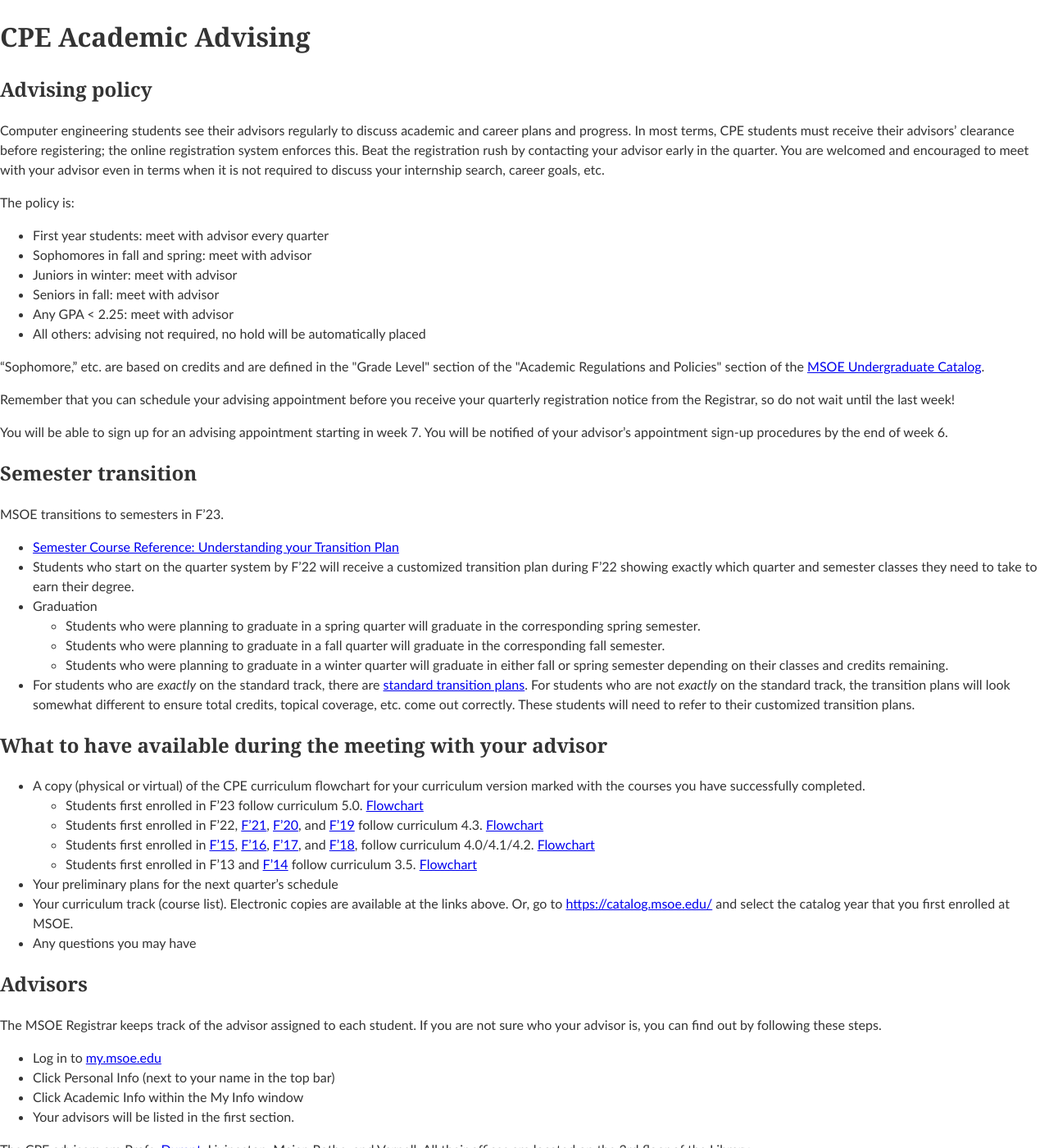
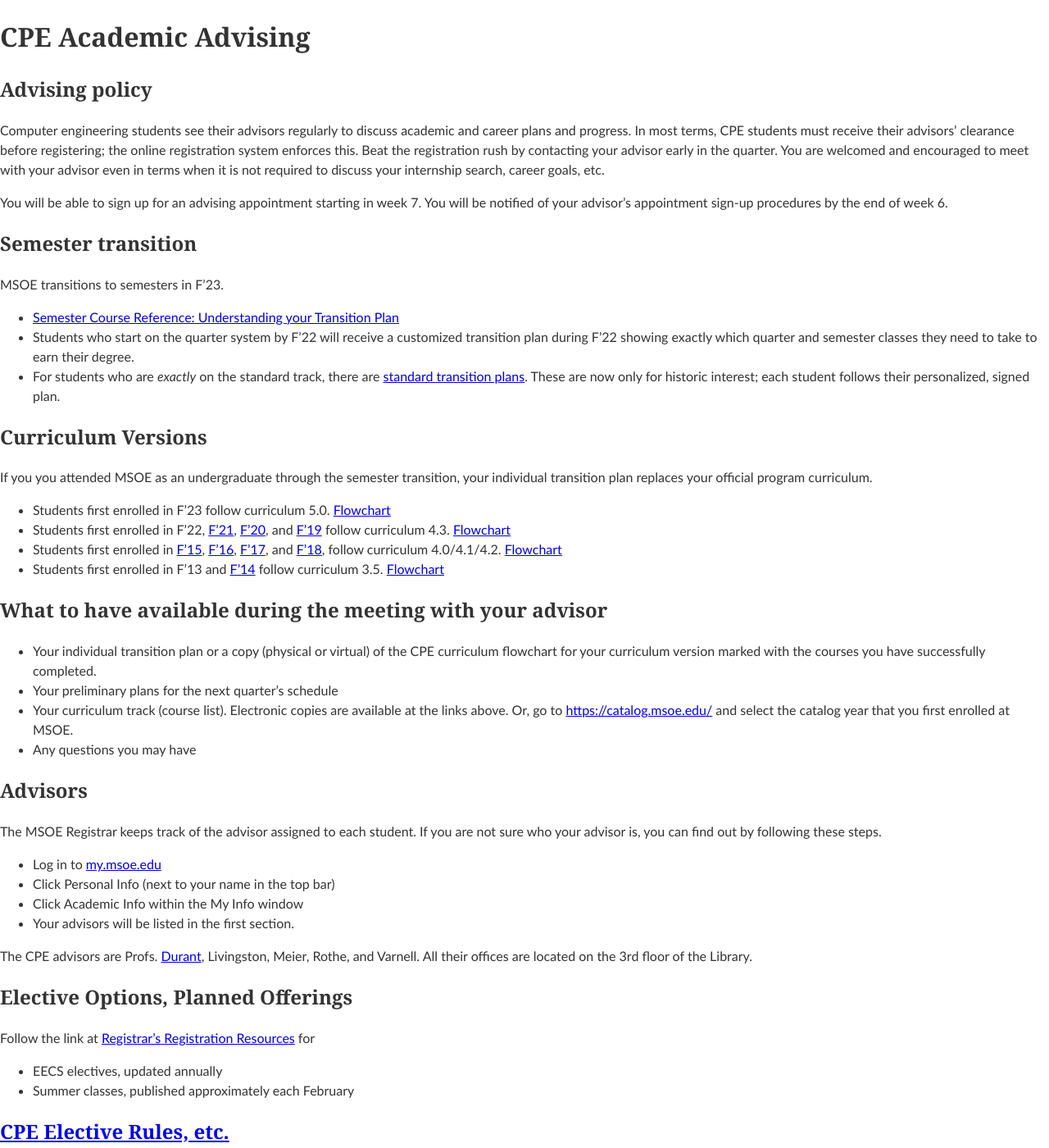
Before and after one commit to edurant/edurant.github.io, a Jekyll site: the page built from advising/index.md, in a window 1280 px wide and 1400 px high. Shown: the whole window at 82% size. Built offline with Jekyll 4.4.1, drawn with Linux system fonts in a browser that asks for light colours.

Commit message:
CPE advising: simplifications as we approach semesters; tweak s23 advising times

```diff
--- a/advising/index.md
+++ b/advising/index.md
@@ -1,49 +1,37 @@
 ---
 title: "CPE Academic Advising"
-date: 2023-01-18 16:05:30 -0600
+date: 2023-04-21 12:20:30 -0500
 ---
 
 ## Advising policy
 
-Computer engineering students see their advisors regularly to discuss academic and career plans and progress. In most terms, CPE students must receive their advisors' clearance before registering; the online registration system enforces this. Beat the registration rush by contacting your advisor early in the quarter. You are welcomed and encouraged to meet with your advisor even in terms when it is not required to discuss your internship search, career goals, etc.
+Computer engineering students see their advisors regularly to discuss academic and career plans and progress. In most terms, CPE students must receive their advisors&rsquo; clearance before registering; the online registration system enforces this. Beat the registration rush by contacting your advisor early in the quarter. You are welcomed and encouraged to meet with your advisor even in terms when it is not required to discuss your internship search, career goals, etc.
 
-The policy is:
-* First year students: meet with advisor every quarter
-* Sophomores in fall and spring: meet with advisor
-* Juniors in winter: meet with advisor
-* Seniors in fall: meet with advisor
-* Any GPA < 2.25: meet with advisor
-* All others: advising not required, no hold will be automatically placed
-
-"Sophomore," etc. are based on credits and are defined in the &quot;Grade Level&quot; section of the &quot;Academic Regulations and Policies&quot; section of the <a href="https://catalog.msoe.edu/">MSOE Undergraduate Catalog</a>.
-
-Remember that you can schedule your advising appointment before you receive your quarterly registration notice from the Registrar, so do not wait until the last week!
-
-You will be able to sign up for an advising appointment starting in week 7. You will be notified of your advisor's appointment sign-up procedures by the end of week 6.
+You will be able to sign up for an advising appointment starting in week 7. You will be notified of your advisor&rsquo;s appointment sign-up procedures by the end of week 6.
 
 ## Semester transition
-MSOE transitions to semesters in F'23.
+MSOE transitions to semesters in F&rsquo;23.
 * [Semester Course Reference: Understanding your Transition Plan](semester-transition-ref.html)
-* Students who start on the quarter system by F'22 will receive a customized transition plan during F'22 showing exactly which quarter and semester classes they need to take to earn their degree.
-* Graduation
-  * Students who were planning to graduate in a spring quarter will graduate in the corresponding spring semester.
-  * Students who were planning to graduate in a fall quarter will graduate in the corresponding fall semester.
-  * Students who were planning to graduate in a winter quarter will graduate in either fall or spring semester depending on their classes and credits remaining.
-* For students who are *exactly* on the standard track, there are [standard transition plans](standardTransitionPlans.pdf). For students who are not *exactly* on the standard track, the transition plans will look somewhat different to ensure total credits, topical coverage, etc. come out correctly. These students will need to refer to their customized transition plans.
+* Students who start on the quarter system by F&rsquo;22 will receive a customized transition plan during F&rsquo;22 showing exactly which quarter and semester classes they need to take to earn their degree.
+* For students who are *exactly* on the standard track, there are [standard transition plans](standardTransitionPlans.pdf). These are now only for historic interest; each student follows their personalized, signed plan.
+
+## Curriculum Versions
+
+If you you attended MSOE as an undergraduate through the semester transition, your individual transition plan replaces your official program curriculum.
+
+* Students first enrolled in F&rsquo;23 follow curriculum 5.0. <a href="curriculum-5.0rev01.pdf">Flowchart</a>
+* Students first enrolled in F&rsquo;22, <a href="https://catalog.msoe.edu/preview_program.php?catoid=24&poid=1200&returnto=711">F&rsquo;21</a>, <a href="https://catalog.msoe.edu/preview_program.php?catoid=22&poid=1101&returnto=630">F&rsquo;20</a>, and <a href="https://catalog.msoe.edu/preview_program.php?catoid=20&poid=1001&returnto=562">F&rsquo;19</a> follow curriculum 4.3. <a href="curriculum-4.3rev01.pdf">Flowchart</a>
+* Students first enrolled in <a href="https://catalog.msoe.edu/preview_program.php?catoid=10&poid=506&returnto=364">F&rsquo;15</a>,
+          <a href="https://catalog.msoe.edu/preview_program.php?catoid=14&poid=704&returnto=394">F&rsquo;16</a>,
+   <a href="https://catalog.msoe.edu/preview_program.php?catoid=16&poid=810&returnto=442">F&rsquo;17</a>, and
+          <a href="https://catalog.msoe.edu/preview_program.php?catoid=18&poid=914&returnto=511">F&rsquo;18</a>,
+           follow curriculum 4.0/4.1/4.2. <a href="curriculum-4.0rev08.pdf">Flowchart</a>
+* Students first enrolled in F&rsquo;13 and <a href="https://catalog.msoe.edu/preview_program.php?catoid=8&poid=410&returnto=220">F&rsquo;14</a>
+          follow curriculum 3.5. <a href="curriculum-3.5rev01.pdf">Flowchart</a>
 
 ## What to have available during the meeting with your advisor
-* A copy (physical or virtual) of the CPE curriculum flowchart for your curriculum version marked with the courses you have successfully completed.
-  * Students first enrolled in F'23 follow curriculum 5.0. <a href="curriculum-5.0rev01.pdf">Flowchart</a>
-  * Students first enrolled in F'22, <a href="https://catalog.msoe.edu/preview_program.php?catoid=24&poid=1200&returnto=711">F'21</a>, <a href="https://catalog.msoe.edu/preview_program.php?catoid=22&poid=1101&returnto=630">F'20</a>, and <a href="https://catalog.msoe.edu/preview_program.php?catoid=20&poid=1001&returnto=562">F'19</a> follow curriculum 4.3. <a href="curriculum-4.3rev01.pdf">Flowchart</a>
-  * Students first enrolled in <a href="https://catalog.msoe.edu/preview_program.php?catoid=10&poid=506&returnto=364">F'15</a>,
-            <a href="https://catalog.msoe.edu/preview_program.php?catoid=14&poid=704&returnto=394">F'16</a>,
-	    <a href="https://catalog.msoe.edu/preview_program.php?catoid=16&poid=810&returnto=442">F'17</a>, and
-            <a href="https://catalog.msoe.edu/preview_program.php?catoid=18&poid=914&returnto=511">F'18</a>,
-             follow curriculum 4.0/4.1/4.2. <a href="curriculum-4.0rev08.pdf">Flowchart</a>
-  * Students first enrolled in F'13 and <a href="https://catalog.msoe.edu/preview_program.php?catoid=8&poid=410&returnto=220">F'14</a>
-            follow curriculum 3.5. <a href="curriculum-3.5rev01.pdf">Flowchart</a>
-
-* Your preliminary plans for the next quarter's schedule
+* Your individual transition plan or a copy (physical or virtual) of the CPE curriculum flowchart for your curriculum version marked with the courses you have successfully completed.
+* Your preliminary plans for the next quarter&rsquo;s schedule
 * Your curriculum track (course list). Electronic copies are available at the links above. Or, go to <a href="https://catalog.msoe.edu/">https://catalog.msoe.edu/</a> and select the catalog year that you first enrolled at MSOE.
 * Any questions you may have
 
@@ -58,7 +46,7 @@
 
 ## Elective Options, Planned Offerings
 
-Follow the link at <a href="https://www.msoe.edu/academics/departments/registrar/#Registration">Registrar's Registration Resources</a> for
+Follow the link at <a href="https://www.msoe.edu/academics/departments/registrar/#Registration">Registrar&rsquo;s Registration Resources</a> for
 
 * EECS electives, updated annually
 * Summer classes, published approximately each February
@@ -72,7 +60,7 @@
 * <a href="https://www.msoe.edu/academics/departments/registrar/independent-study-and-closed-section/">Policies for each department</a>
 
 ## Forms
-Forms for declaring a minor, changing/adding a major, etc., are available on the <a href="https://www.msoe.edu/academics/departments/registrar/#Student+Forms">Registrar's website</a>.
+Forms for declaring a minor, changing/adding a major, etc., are available on the <a href="https://www.msoe.edu/academics/departments/registrar/#Student+Forms">Registrar&rsquo;s website</a>.
 
 ## Two-degree Tracks
 Two-degree tracks exist for CPE in combination with CS, EE and SE. These tracks are laid out for 5 years, but students have accelerated the course sequence and finished in one or two quarters beyond 4 years. Please see your advisor or program director for more information.
@@ -85,4 +73,4 @@
 
 ## Research and Graduate School Preparation
 
-[This MSOE webpage](https://www.msoe.edu/academics/how-we-teach/labs-and-research/undergraduate-research/) outlines research opportunities for MSOE students including our undergraduate research program in which you work with a faculty member on a project over the course of a year and REUs, which are (usually) summer research experiences sponsored by the National Science Foundation that you can pursue at a variety of universities throughout the US. [This website](https://pathwaystoscience.org/) lists several REU and other opportunities. You can also [search for REU opportunities at the NSF's website](https://www.nsf.gov/crssprgm/reu/reu_search.jsp).
+[This MSOE webpage](https://www.msoe.edu/academics/how-we-teach/labs-and-research/undergraduate-research/) outlines research opportunities for MSOE students including our undergraduate research program in which you work with a faculty member on a project over the course of a year and REUs, which are (usually) summer research experiences sponsored by the National Science Foundation that you can pursue at a variety of universities throughout the US. [This website](https://pathwaystoscience.org/) lists several REU and other opportunities. You can also [search for REU opportunities at the NSF&rsquo;s website](https://www.nsf.gov/crssprgm/reu/reu_search.jsp).
```
Also changed, not shown: advising/durant.md (+13 -13 lines).
